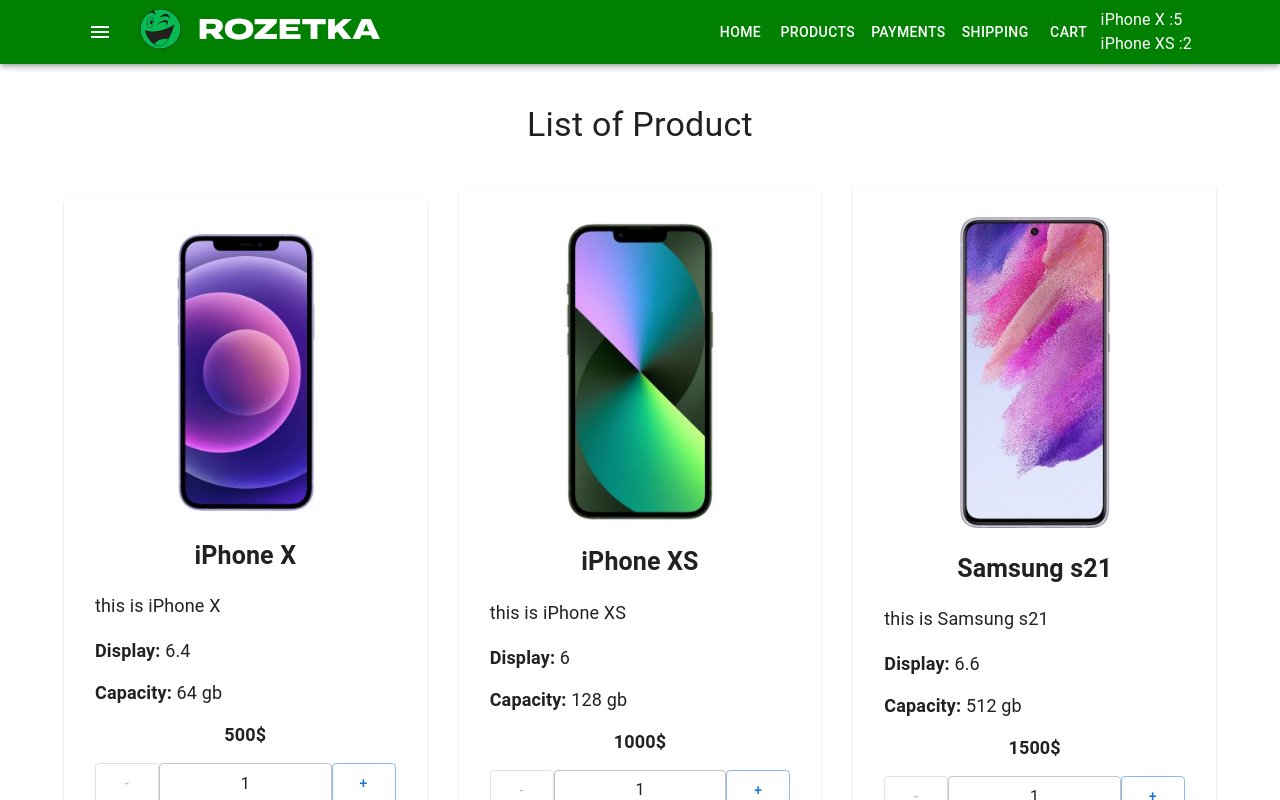
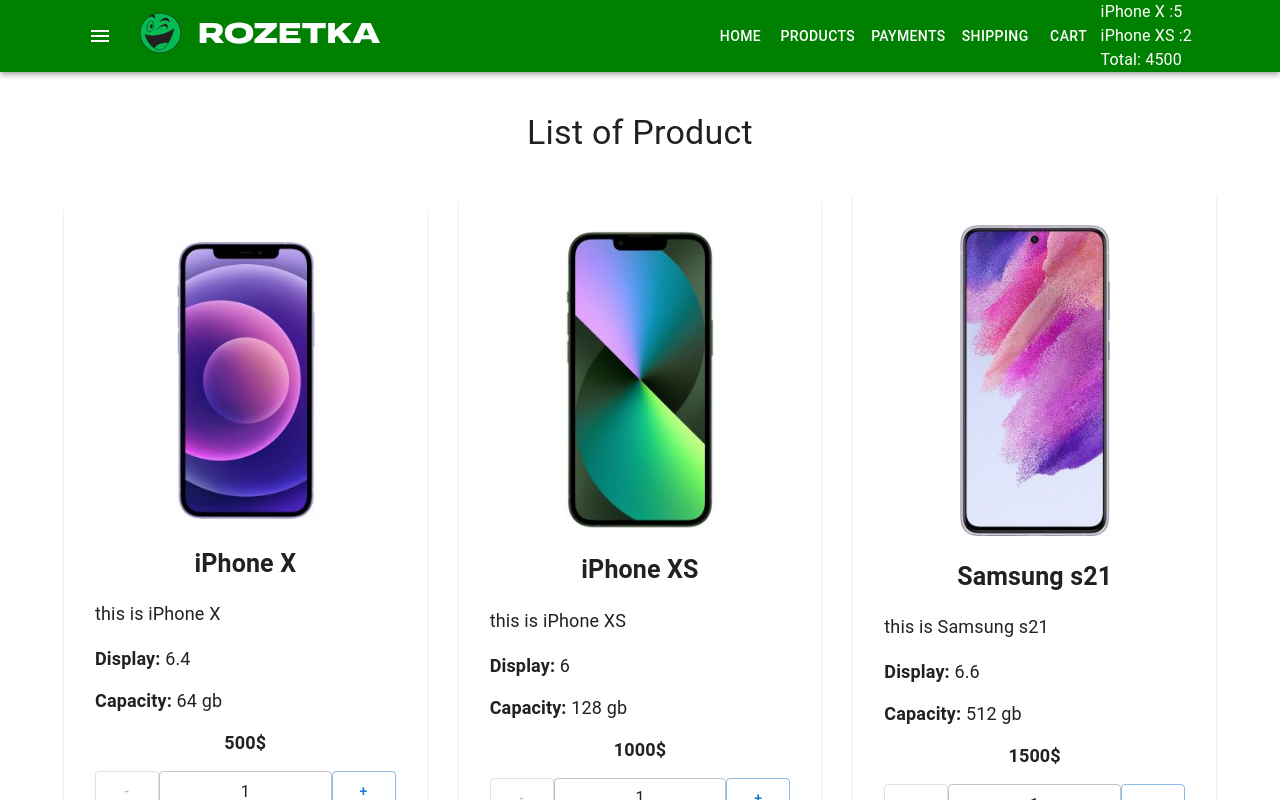
Before and after one commit to StasKostak/React-Shop-Project, a React (Create React App) app: page / in a window 1280 px wide. Shown: the top 800 px of the page. Built offline with nearby package versions, Linux system fonts and the light colour scheme; the HTML template or start-up script is replaced by a standard one.

Commit message:
add total

```diff
--- a/src/components/CartHeader/CartHeader.tsx
+++ b/src/components/CartHeader/CartHeader.tsx
@@ -18,6 +18,7 @@
 }: Props) => {
     return (
         <div>
+            <div>
                 {Object.keys(productsInCart).map((productId) => (
                     <div key={productId}>
                         {productsObject[parseInt(productId)].title} :
@@ -25,6 +26,17 @@
                     </div>
                 ))}
             </div>
+            <div>
+                Total:{' '}
+                {Object.keys(productsInCart).reduce(
+                    (total, productId) =>
+                        total +
+                        productsInCart[parseInt(productId)] *
+                            productsObject[parseInt(productId)].price,
+                    0
+                )}
+            </div>
+        </div>
     )
 }
 export default CartHeader
```
Lines whose indentation alone changed are shown as unchanged.
